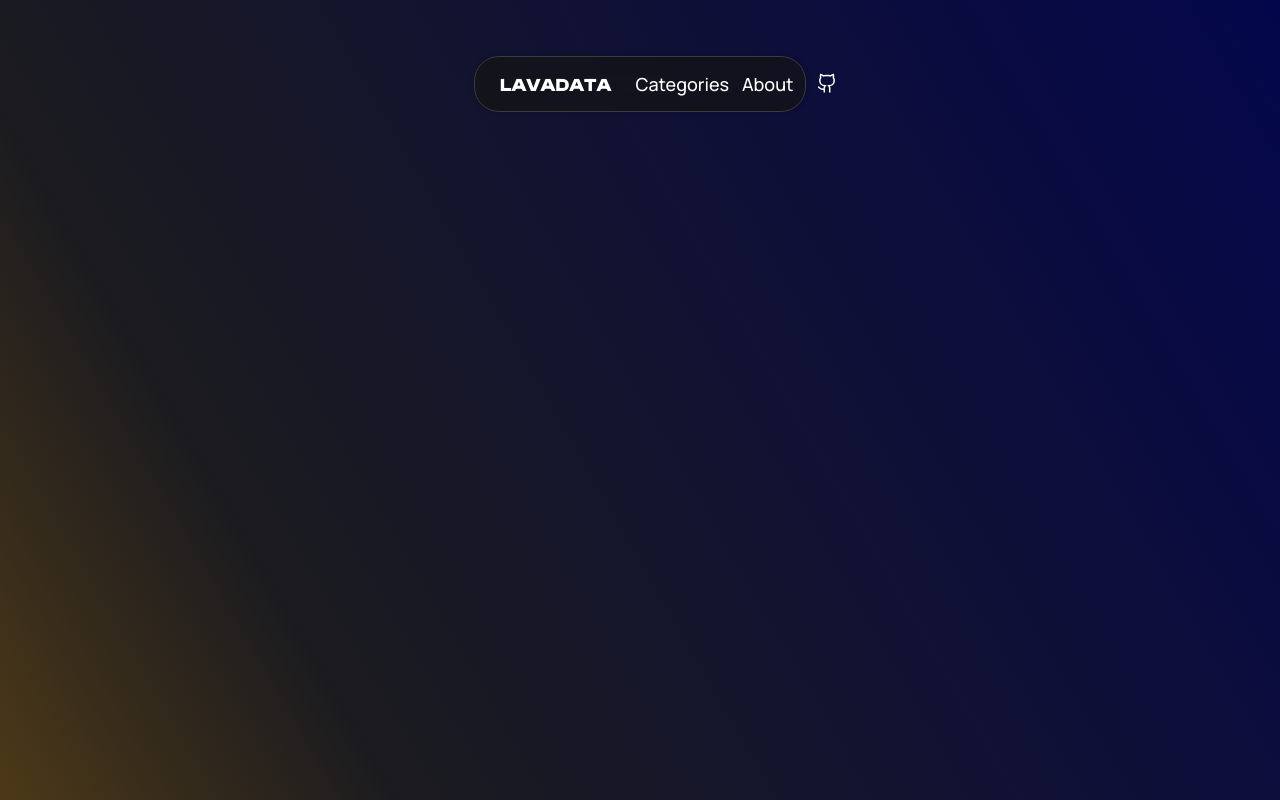
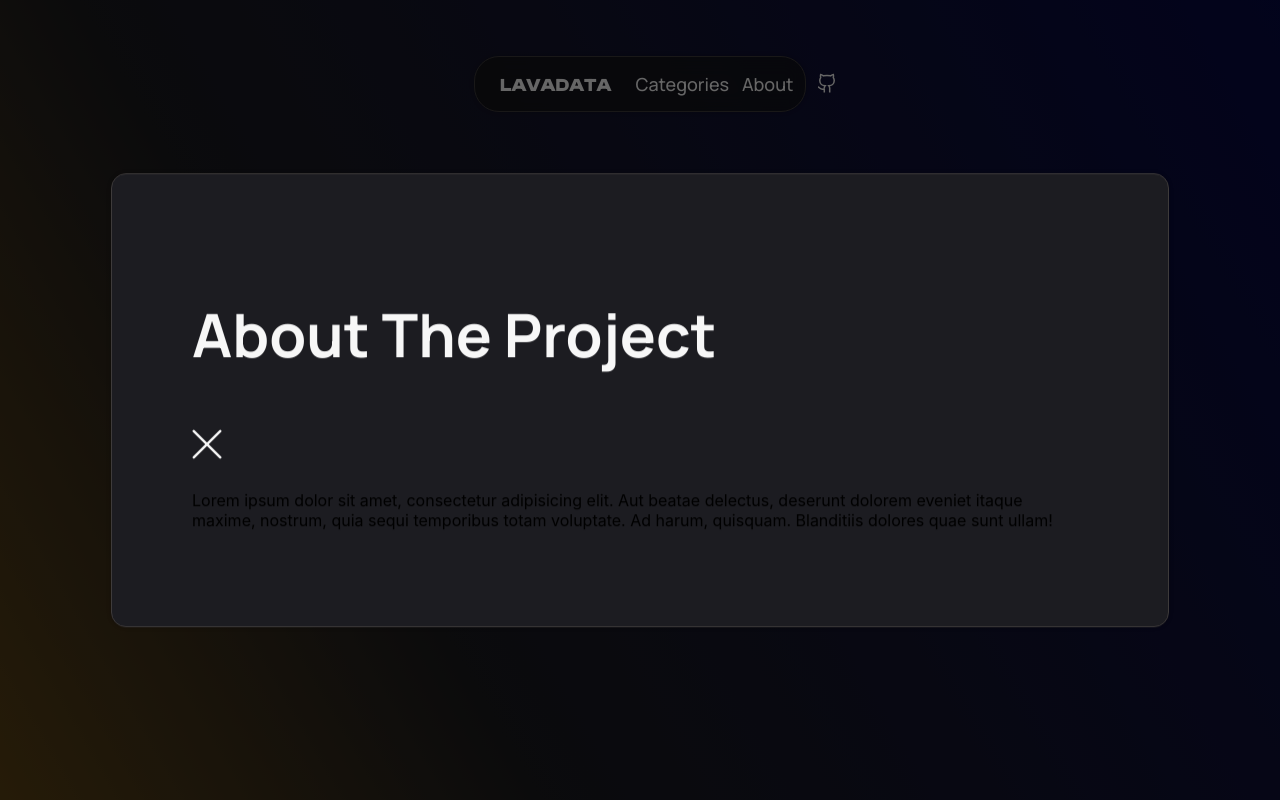
Before and after one commit to antonkazachenko/lava-data, a React (Create React App) app: page /about in a window 1280 px wide. Built offline with nearby package versions, Linux system fonts and the light colour scheme.

Commit message:
create about me modal

```diff
--- a/public/index.html
+++ b/public/index.html
@@ -40,5 +40,6 @@
       To begin the development, run `npm start` or `yarn start`.
       To create a production bundle, use `npm run build` or `yarn build`.
     -->
+    <div id="react-modals"></div>
   </body>
 </html>
--- /dev/null
+++ b/src/components/about/about.tsx
@@ -0,0 +1,11 @@
+import React, { FC } from 'react';
+
+const AboutComponent: FC = () => (
+  <p>
+    Lorem ipsum dolor sit amet, consectetur adipisicing elit. Aut beatae delectus, deserunt
+    dolorem eveniet itaque maxime, nostrum, quia sequi temporibus totam voluptate. Ad harum,
+    quisquam. Blanditiis dolores quae sunt ullam!
+  </p>
+);
+
+export default AboutComponent;
--- a/src/components/app/App.css
+++ /dev/null
@@ -1,38 +0,0 @@
-.App {
-  text-align: center;
-}
-
-.App-logo {
-  height: 40vmin;
-  pointer-events: none;
-}
-
-@media (prefers-reduced-motion: no-preference) {
-  .App-logo {
-    animation: App-logo-spin infinite 20s linear;
-  }
-}
-
-.App-header {
-  background-color: #282c34;
-  min-height: 100vh;
-  display: flex;
-  flex-direction: column;
-  align-items: center;
-  justify-content: center;
-  font-size: calc(10px + 2vmin);
-  color: white;
-}
-
-.App-link {
-  color: #61dafb;
-}
-
-@keyframes App-logo-spin {
-  from {
-    transform: rotate(0deg);
-  }
-  to {
-    transform: rotate(360deg);
-  }
-}
--- /dev/null
+++ b/src/components/app/App.module.css
@@ -0,0 +1,8 @@
+.modalHeader {
+  color: #F7F7F7;
+  font-family: Manrope, serif;
+  font-size: 40px;
+  font-style: normal;
+  font-weight: 700;
+  line-height: 150%;
+}
--- a/src/components/app/App.tsx
+++ b/src/components/app/App.tsx
@@ -1,18 +1,37 @@
-import { Routes, Route } from 'react-router-dom';
-import './App.css';
+import { Routes, Route, useNavigate } from 'react-router-dom';
 import React, { FC } from 'react';
+import styles from './App.module.css';
 import HomePage from '../../pages';
-import { Background, Header } from '../index';
+import { AboutComponent, Background, Header } from '../index';
+import Modal from '../modal/modal';
 
-const App: FC<object> = () => (
+const App: FC<object> = () => {
+  const navigate = useNavigate();
+
+  const handleModalClose = () => navigate('/');
+
+  return (
     <>
       <Background />
       <Header />
       <Routes>
         <Route path="/" element={<HomePage />} />
-      {/* <Route path="/about" element={<About />} /> */}
+        <Route
+          path="/about"
+          element={(
+            <Modal
+              onClose={handleModalClose}
+              title="About The Project"
+              className={styles.modalWidth}
+              headerClass={`${styles.modalHeader} mt-10 ml-10 mr-10`}
+            >
+              <AboutComponent />
+            </Modal>
+          )}
+        />
       </Routes>
     </>
   );
+};
 
 export default App;
--- a/src/components/header/header.tsx
+++ b/src/components/header/header.tsx
@@ -15,7 +15,7 @@ const Header: FC<object> = () => (
         <NavLink to="/" className={styles.hoverText} data-text="Categories">
           Categories
         </NavLink>
-        <NavLink to="/" className={styles.hoverText} data-text="About">
+        <NavLink to="/about" className={styles.hoverText} data-text="About">
           About
         </NavLink>
       </div>
--- a/src/components/index.ts
+++ b/src/components/index.ts
@@ -1,5 +1,8 @@
 import Background from './background/background';
 import Header from './header/header';
 import Bubbles from './bubbles/bubbles';
+import AboutComponent from './about/about';
 
-export { Background, Header, Bubbles };
+export {
+  Background, Header, Bubbles, AboutComponent,
+};
--- a/src/components/modal/modal.module.css
+++ b/src/components/modal/modal.module.css
@@ -2,12 +2,17 @@
     position: fixed;
     top: 50%;
     left: 50%;
-    width: 640px;
+    width: 70vw;
     transform: translate(-50%, -50%);
-    padding: 20px;
-    border-radius: 40px;
-    border: 1px solid rgba(76, 76, 255, 0.20);
-    box-shadow: 0 0 1px 0 rgba(0, 0, 0, 0.04), 0 4px 8px 0 rgba(0, 0, 0, 0.04), 0 16px 24px 0 rgba(0, 0, 0, 0.04), 0 24px 32px 0 rgba(0, 0, 0, 0.04);
+    padding: 80px;
+    flex-direction: column;
+    align-items: flex-start;
+    gap: 10px;
+    border-radius: 15px;
+    border: 1px solid #3E3B3B;
+    background: rgba(20, 20, 20, 0.70);
+    box-shadow: 0 0 4px 0 rgba(0, 0, 0, 0.25);
+    backdrop-filter: blur(10px);
     background: #1C1C21;
     z-index: 1000;
 }
--- a/src/components/modal/modal.tsx
+++ b/src/components/modal/modal.tsx
@@ -49,6 +49,8 @@ const Modal: FC<TModalProp> = ({
               )
                 : <h2 className="text text_type_main-large">{title}</h2>
             }
+            {/* eslint-disable-next-line max-len */}
+            {/* eslint-disable-next-line jsx-a11y/anchor-is-valid,jsx-a11y/click-events-have-key-events,jsx-a11y/no-static-element-interactions */}
             <a onClick={handleClose} data-cy="modal-close"><CloseIcon /></a>
           </div>
           {children}
```
Also changed, not shown: src/components/about/about.module.css (added). Lines whose indentation alone changed are shown as unchanged.
